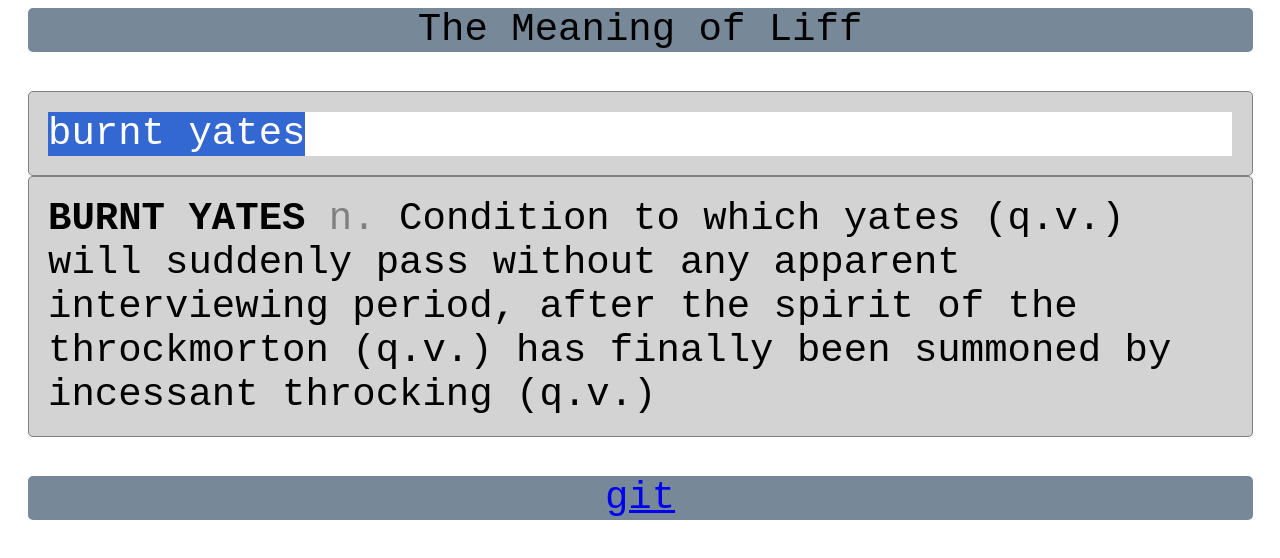
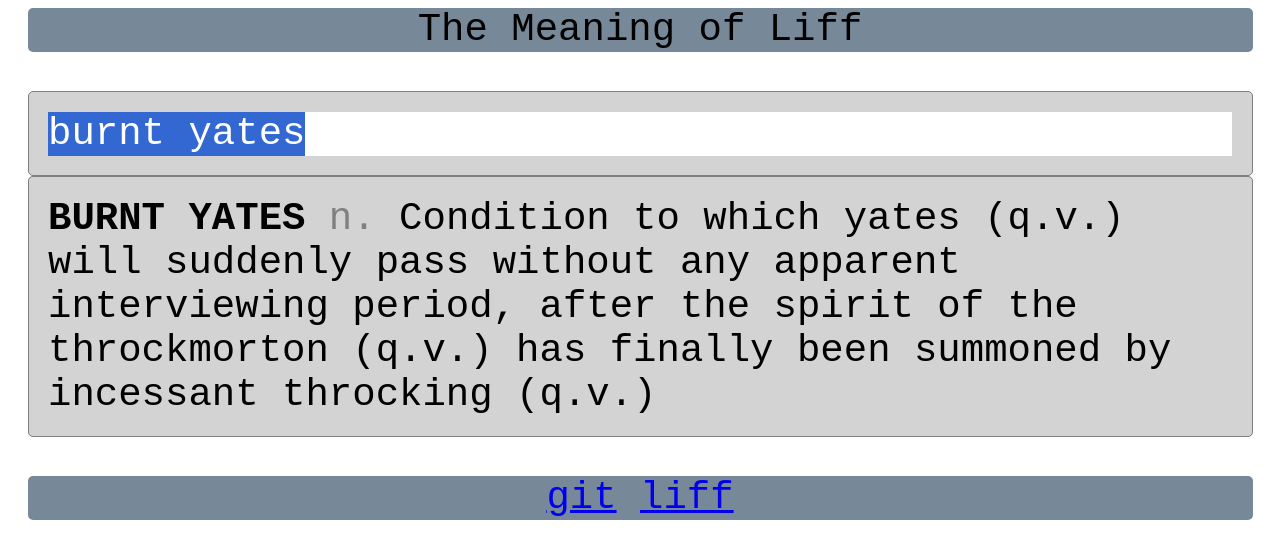
Before and after one commit to jeffseif/liff, a plain HTML site: page index.html in a window 1280 px wide. Drawn offline with Linux system fonts and the light colour scheme.

Commit message:
Added link to explain liff

```diff
--- a/index.html
+++ b/index.html
@@ -18,6 +18,7 @@
 
   <div id='footer'>
     <a href='http://git.jeffseif.info/liff'>git</a>
+    <a href='https://en.wikipedia.org/wiki/The_Meaning_of_Liff'>liff</a>
   </div>
 
 </body>
```
